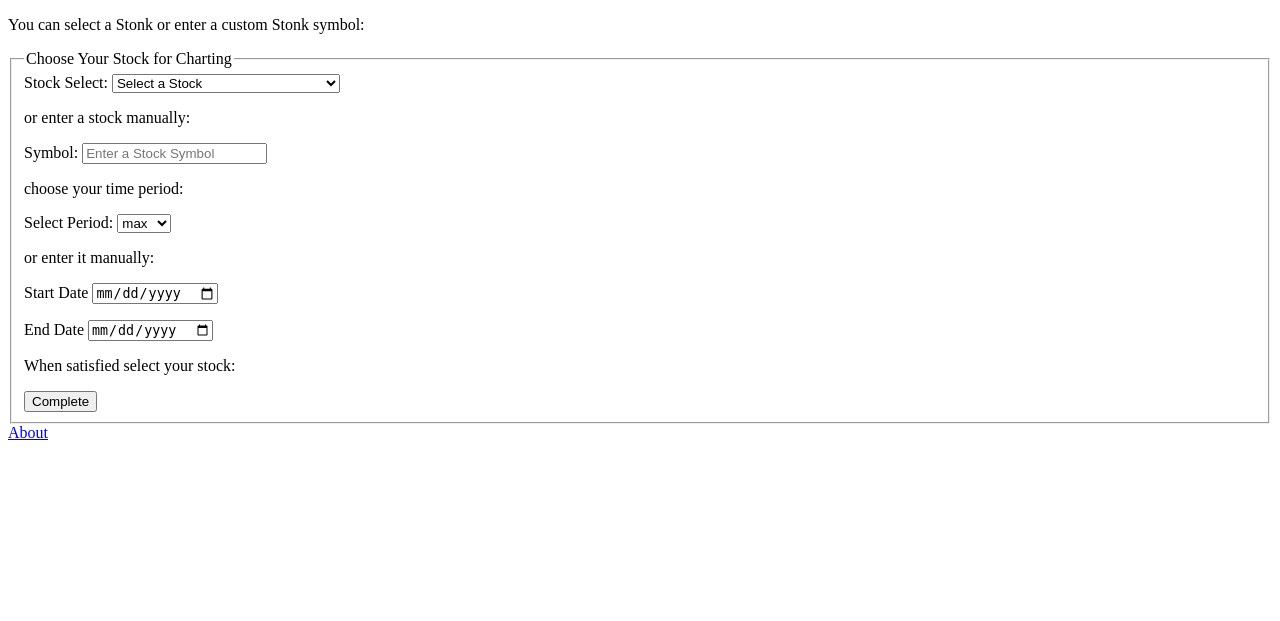
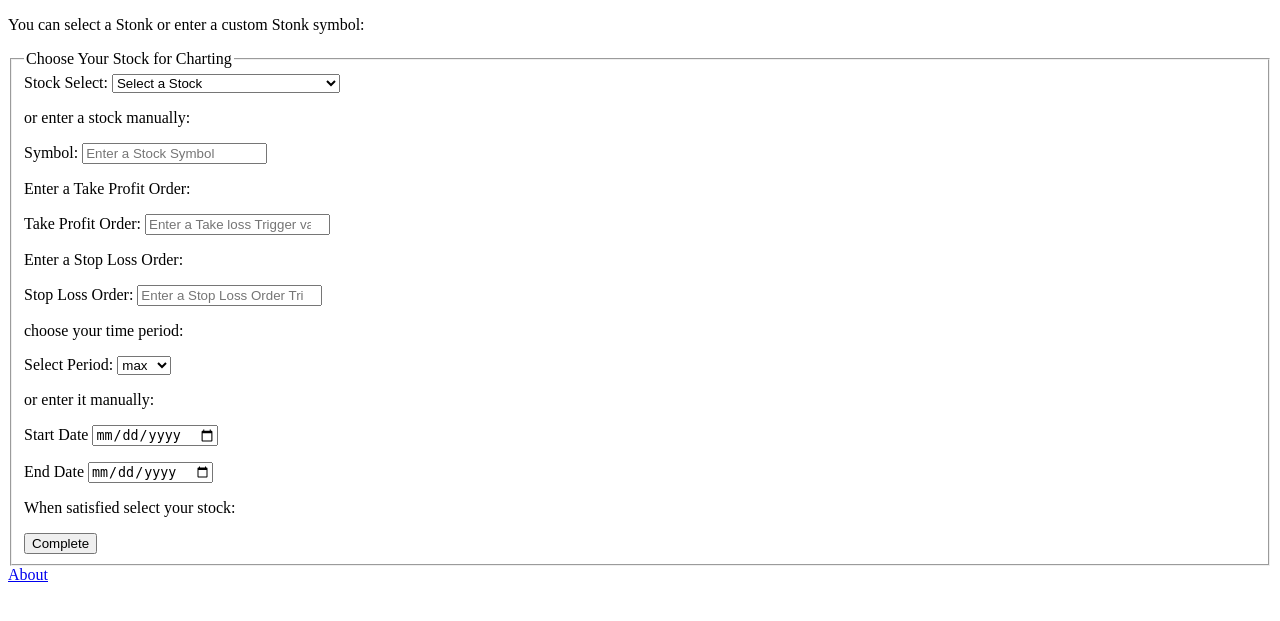
Before and after one commit to lamehandle/Stonk-Web-App, a Django app: page / in a window 1280 px wide. Shown: the top 621 px of the page. Run offline with Django 4.2, Linux system fonts and the light colour scheme.

Commit message:
WIP validation refactor

```diff
--- a/plot_app/forms.py
+++ b/plot_app/forms.py
@@ -4,7 +4,7 @@ from django import forms
 
 class stock_form(forms.Form):
     symbols = [
-        ('Enter a Stock','Select a Stock'),
+        ('Enter a Stock', 'Select a Stock'),
         ('CADUSD=X', 'USD / CAD'),
         ('XIU.TO', 'iShares S&P/TSX 60 Index ETF'),
         ('GC=F', 'Gold Futures'),
@@ -43,8 +43,12 @@ class stock_form(forms.Form):
     end = forms.DateField(widget=forms.DateInput(
         attrs={'class': 'endDate', 'type': 'date'}),
         label='End Date', required=False)
+    stop_loss_order = forms.DecimalField(label='Stop Loss Order:', required=False, min_value=0.0,
+                                   widget=forms.NumberInput({'placeholder': 'Enter a Stop Loss Order Trigger value'}))
+    take_profit_order = forms.DecimalField(label='Take Profit Order:', required=False, min_value=0.0,
+                                           widget=forms.NumberInput({'placeholder': 'Enter a Take loss Trigger value'}))
 
 
 def __init__(self, *args, **kwargs):
-    super().__init__( *args, **kwargs)
+    super().__init__(*args, **kwargs)
     self.fields['symbol'] = self.fields['select']
--- a/plot_app/stock_validation.py
+++ b/plot_app/stock_validation.py
@@ -2,6 +2,7 @@ from django.shortcuts import render
 from .forms import stock_form
 import yfinance as yf
 import plotly.graph_objects as go
+
 
 # todo refactor to use dash
 def stock_validation(request):
@@ -39,12 +40,9 @@ def stock_validation(request):
                                                )])
 
         chart.update_layout(title=symbol + " Stock data",
-            y_axis_title= symbol + " "+ chart_data['Volume'],
+                            y_axis_title=symbol + " " + chart_data['Volume'],
 
                             )
-
-
-
 
         chart.show()
 
--- a/plot_app/templates/plot/index.html
+++ b/plot_app/templates/plot/index.html
@@ -20,6 +20,13 @@
             {{ form.symbol.label}}
                 {{ form.symbol}}
                 <br>
+                <p>Enter a Take Profit Order:</p>
+                {{ form.take_profit_order.label }}
+                {{ form.take_profit_order }}
+                <br>
+                <p>Enter a Stop Loss Order:</p>
+                {{ form.stop_loss_order.label }}
+                {{ form.stop_loss_order }}
                 <p>choose your time period:</p>
             {{ form.period.label}}
                  {{ form.period}}
```
